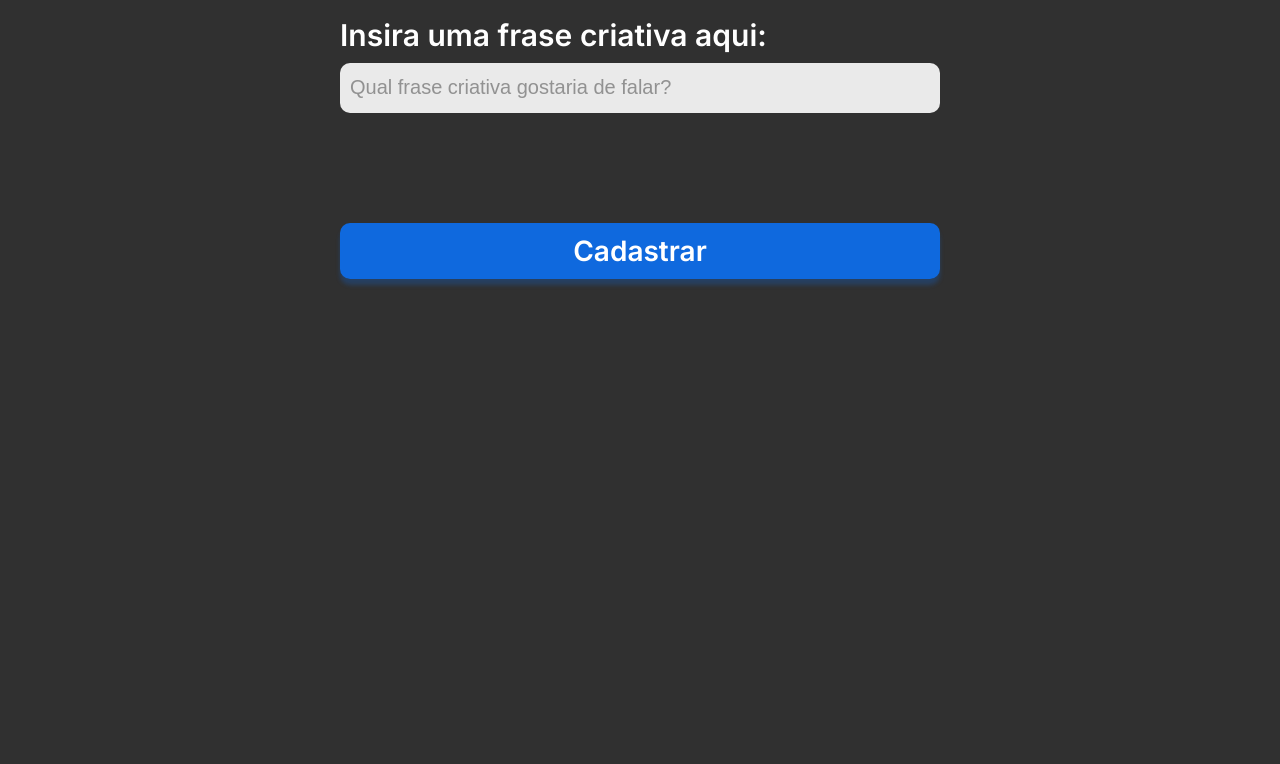
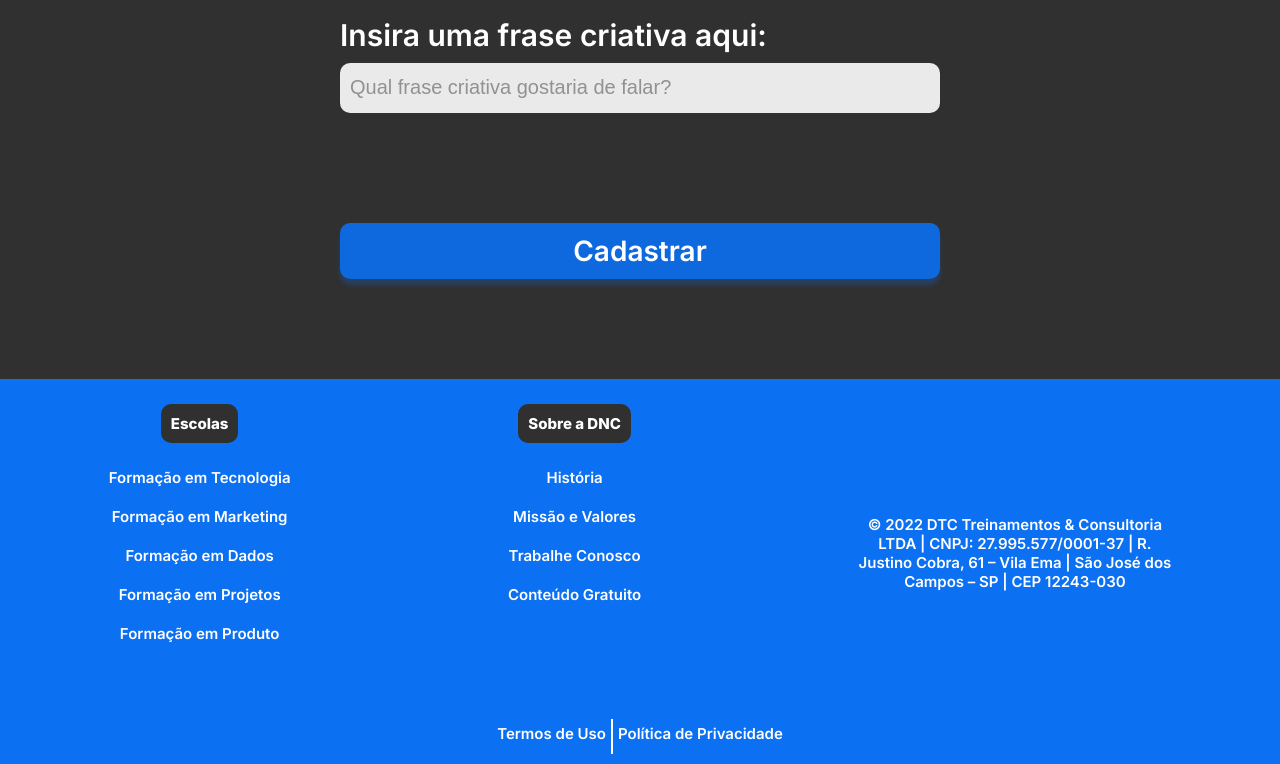
Before and after one commit to Jeffrodrigues1/bootcamp-dnc, a plain HTML site: page index.html in a window 1280 px wide. Shown: the part 1326-2090 px from the top of the page. Before the commit the page ends 1705 px from the top, so only its background shows below. Drawn offline with Linux system fonts and the light colour scheme.

```diff
--- a/index.html
+++ b/index.html
@@ -71,5 +71,80 @@
         </form>
     </section>
 
+    <footer>
+        <div class="linha1">
+            <nav>
+                <h5>Escolas</h5>
+                <ul>
+                    <li>
+                        <a href="">Formação em Tecnologia</a>
+                    </li>
+                </ul>
+
+                <ul>
+                    <li>
+                        <a href="">Formação em Marketing</a>
+                    </li>
+                </ul>
+
+                <ul>
+                    <li>
+                        <a href="">Formação em Dados</a>
+                    </li>
+                </ul>
+
+                <ul>
+                    <li>
+                        <a href="">Formação em Projetos</a>
+                    </li>
+                </ul>
+
+                <ul>
+                    <li>
+                        <a href="">Formação em Produto</a>
+                    </li>
+                </ul>
+            </nav>
+
+            <nav>
+                <h5>Sobre a DNC</h5>
+                <ul>
+                    <li>
+                        <a href="">História</a>
+                    </li>
+                </ul><ul>
+                    <li>
+                        <a href="">Missão e Valores</a>
+                    </li>
+                </ul>
+
+                <ul>
+                    <li>
+                        <a href="">Trabalhe Conosco</a>
+                    </li>
+                </ul>
+
+                <ul>
+                    <li>
+                        <a href="">Conteúdo Gratuito</a>
+                    </li>
+                </ul>
+            </nav>
+
+            <div class="endereço">
+                <br>© 2022 DTC Treinamentos & Consultoria
+                <br>LTDA | CNPJ: 27.995.577/0001-37 | R.
+                <br>Justino Cobra, 61 – Vila Ema | São José dos
+                <br>Campos – SP | CEP 12243-030
+            </div>
+        </div>
+
+        <div class="linha2">
+            <a href="">Termos de Uso</a>
+            <a href="">Política de Privacidade</a>
+        </div>
+
+    </footer>
+
 </body>
 </html>
--- a/style.css
+++ b/style.css
@@ -150,3 +150,138 @@ input[type="submit"]{
     margin-top: 100px;
     cursor: pointer;
 }
+
+/* Footer*/
+
+footer{
+    background-color: #0c70f2;
+    width: 100%;
+}
+
+footer .linha1{
+    display:flex;
+    justify-content: space-around;
+    align-items: center;
+}
+
+footer ul{
+    list-style: none;
+    margin: 0px;
+    padding: 0px;
+}
+
+footer ul li{
+    text-align: center;
+    color: white;
+    font-weight: 600;
+    font-family: 'Inter';
+    font-size:  15px;
+    margin: 10px 0px 10px 0px;
+}
+
+footer nav{
+    display: flex;
+    flex-direction: column;
+    align-items: center;
+    height: 330px;
+}
+
+footer h5{
+    text-align: center;
+    color: white;
+    font-weight: 800;
+    font-size: 15px;
+    font-family: 'Inter';
+    background-color: #303030;
+    border-radius: 10px;
+    padding: 10px 10px 10px 10px;
+    margin-bottom: 15px;
+}
+
+footer ul li a{
+    color: white;
+    text-decoration: none;
+}
+
+footer .endereço{
+    font-weight: 600;
+    font-size: 15px;
+    font-family: 'Inter';
+    color: white;
+    text-align: center;
+}
+
+footer ul li a:hover{
+    color: #bababa;
+}
+
+footer .linha2 a{
+    font-size: 15px;
+    font-family: 'inter';
+    font-weight: 600;
+    color: white;
+    text-decoration: none;
+    padding: 5px;
+
+
+}
+
+footer .linha2{
+    display: flex;
+    justify-content: center;
+    padding: 10px;
+    height: 35px;
+}
+
+footer .linha2 a:hover{
+    color: #bababa;
+}
+
+footer .linha2 a:first-child{
+    border-right: 2px solid white;
+}
+
+@media only screen and (max-width:600px){
+    #principal{
+        flex-direction: column;
+        height: auto;
+    }
+
+    #menu{
+        flex-direction: column;
+        width: 100%;
+        margin: 0px;
+    }
+
+    #menu a{
+        height: 50px;
+        display: flex;
+        align-items: center;
+    }
+
+    #principal button{
+        width: 100%;
+        margin:0px;
+    }
+
+    /* Sessão*/
+
+    section h1{
+        font-size:38px;
+    }
+
+    section h2{
+        font-size: 25px;
+        padding-left:15px;
+        padding-right: 15px;
+    }
+
+    form{
+        width: 95%;
+        font-size: 20px;
+    }
+
+    .checkboxItens label{
+        font-size: 17px;
+    }
+}
```
